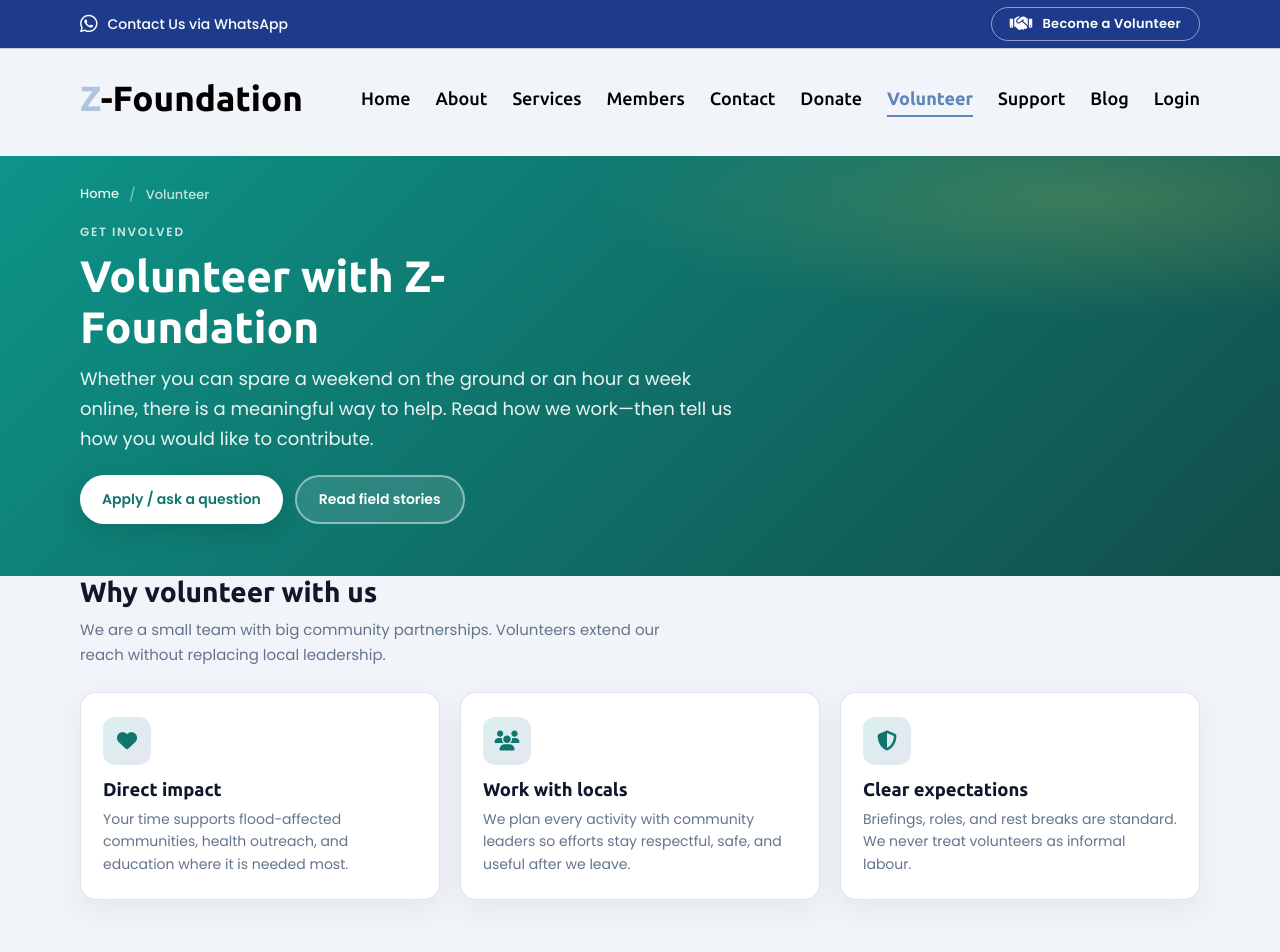
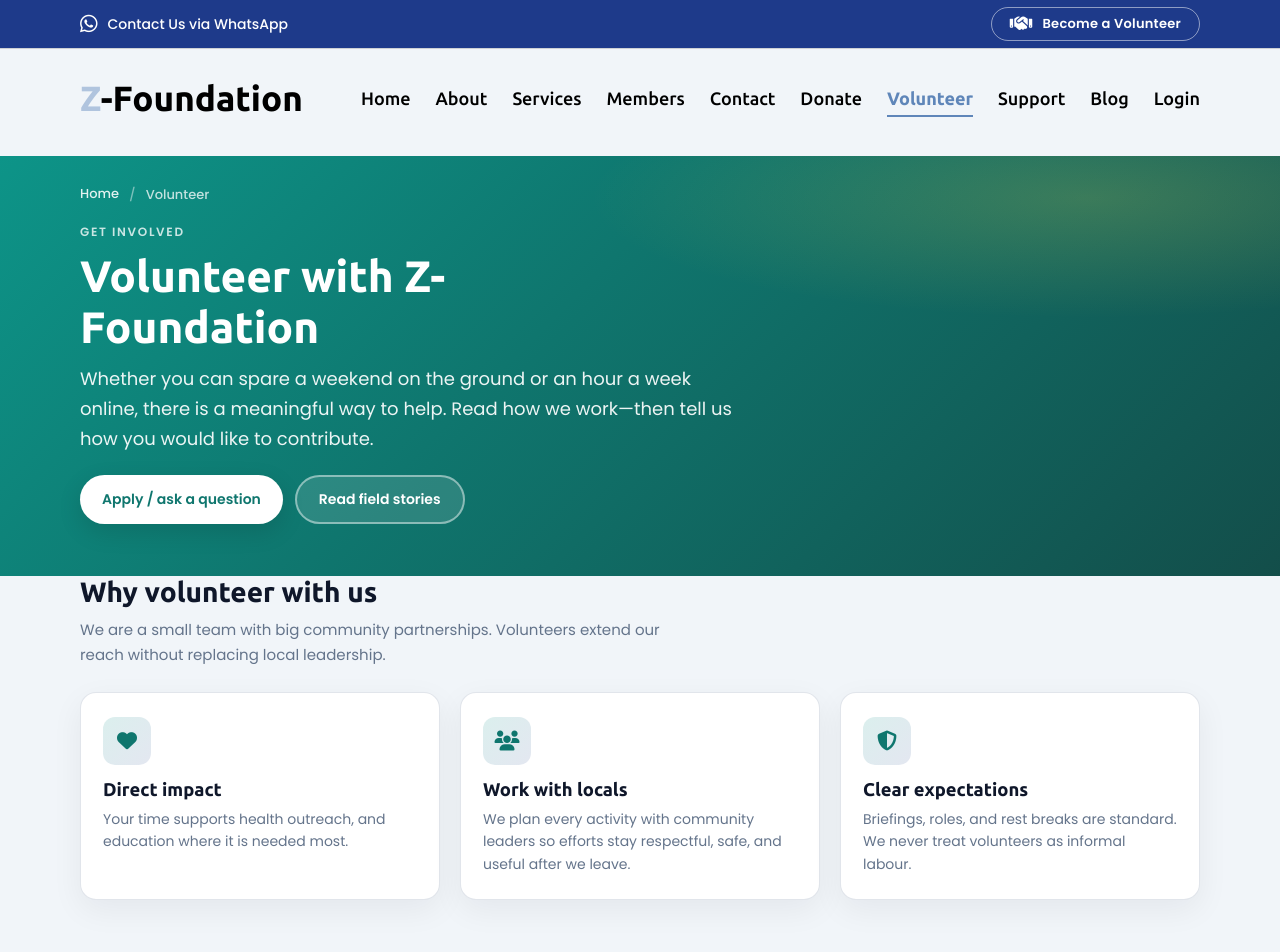
Before and after one commit to kashif-techdev/z-foundation-frontend, a Next.js app: page /volunteer in a window 1280 px wide. Shown: the top 952 px of the page. Built offline with nearby package versions, Linux system fonts and the light colour scheme; no server answers.

Commit message:
readme file update

```diff
--- a/app/volunteer/page.js
+++ b/app/volunteer/page.js
@@ -13,7 +13,7 @@ const WHY = [
   {
     icon: "fa-heart",
     title: "Direct impact",
-    text: "Your time supports flood-affected communities, health outreach, and education where it is needed most.",
+    text: "Your time supports  health outreach, and education where it is needed most.",
   },
   {
     icon: "fa-users",
```
Also changed, not shown: 1 other file (tests, documents, lock files or other folders).
